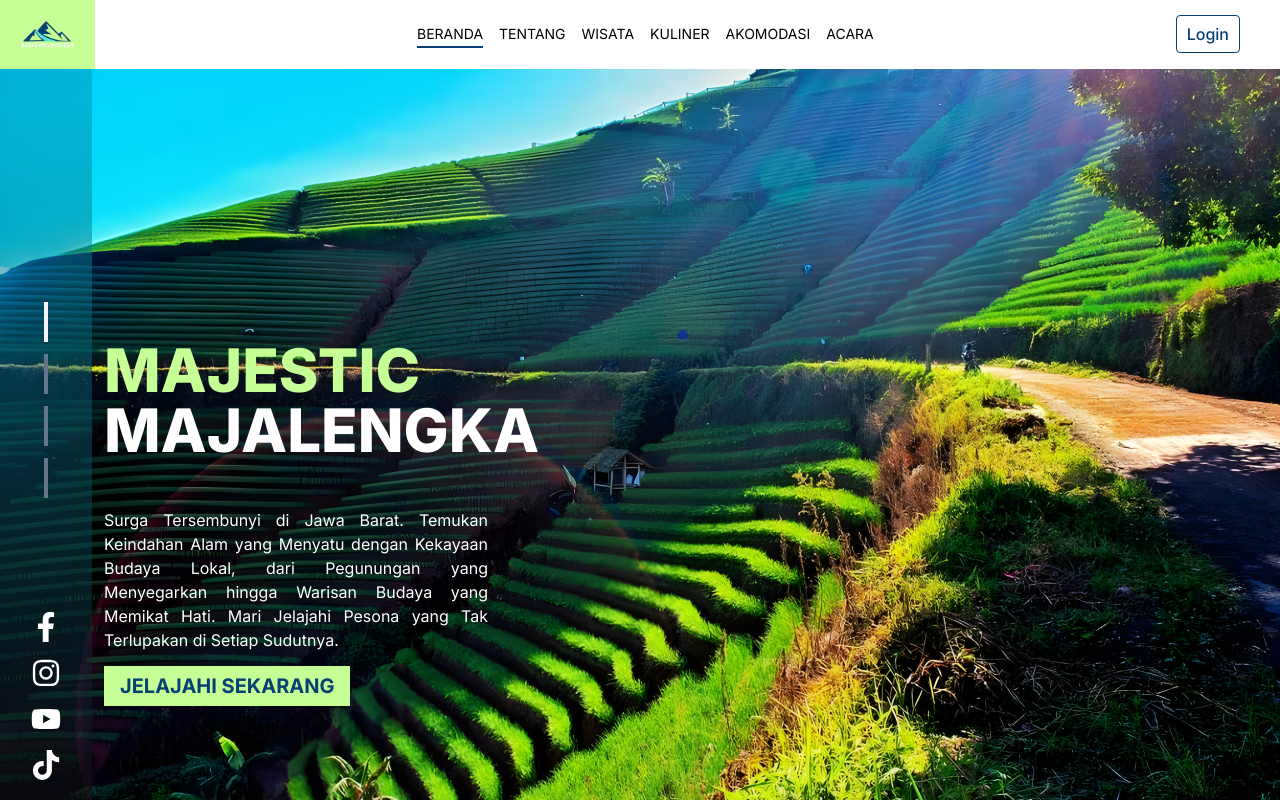
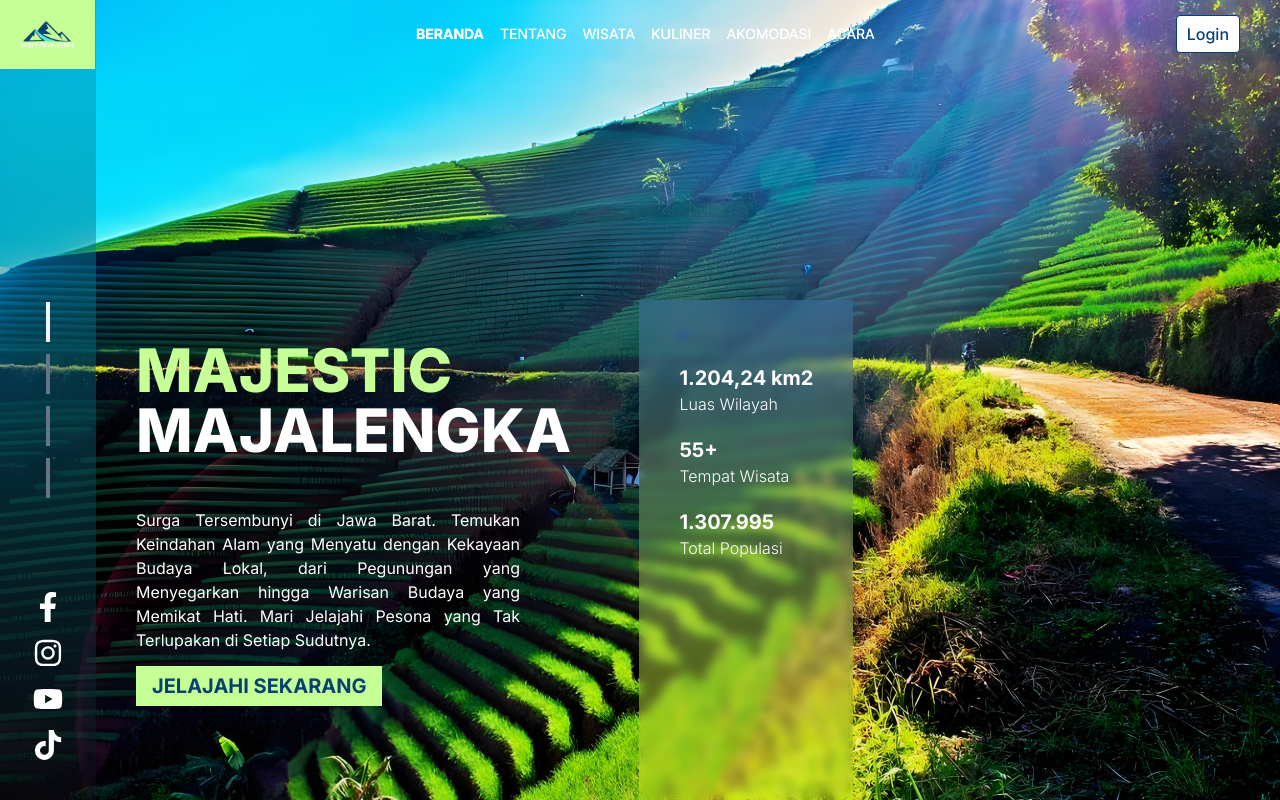
Before and after one commit to zackyhafsa/web-dev-unsil, a Next.js app: page / in a window 1280 px wide. Built offline with nearby package versions, Linux system fonts and the light colour scheme.

Commit message:
menambahkan fitur pada navbar

```diff
--- a/src/app/(dashboard)/Hero.jsx
+++ b/src/app/(dashboard)/Hero.jsx
@@ -7,10 +7,10 @@ const Hero = () => {
     <div className="h-screen">
       <Navbar />
       <div className="bg-[url('/hero-bg.png')] bg-center bg-no-repeat bg-cover h-screen w-full flex items-center">
-        <div className="p-11 bg-gradient-to-b from-[#01A9C680] to-[#0D0D1480] h-screen hidden md:flex items-center">
+        <div className="p-[46px] bg-gradient-to-b from-[#01A9C680] to-[#0D0D1480] h-screen hidden md:flex items-center">
           <SideNavbar />
         </div>
-        <div className="ml-3 mt-60">
+        <div className="ml-10 mt-60">
           <h1 className="text-6xl uppercase font-extrabold text-primary">
             Majestic <span className="block text-white">Majalengka</span>
           </h1>
@@ -23,6 +23,20 @@ const Hero = () => {
             JELAJAHI SEKARANG
           </a>
         </div>
+        <div className="pt-16 bg-gradient-to-b from-[#3D71A780] to-[#CCE61480] backdrop-blur-sm px-10 text-white absolute right-1/3  bottom-0 h-[500px]">
+          <div className="mb-5">
+            <h1 className="font-bold text-xl">1.204,24 km2</h1>
+            <p className="font-light">Luas Wilayah</p>
+          </div>
+          <div className="mb-5">
+            <h1 className="font-bold text-xl">55+</h1>
+            <p className="font-light">Tempat Wisata</p>
+          </div>
+          <div className="mb-5">
+            <h1 className="font-bold text-xl">1.307.995</h1>
+            <p className="font-light">Total Populasi</p>
+          </div>
+        </div>
       </div>
     </div>
   );
--- a/src/app/(dashboard)/Side.jsx
+++ b/src/app/(dashboard)/Side.jsx
@@ -9,11 +9,11 @@ const SideNavbar = () => {
         <div className="w-1 h-10 bg-slate-500 mb-3"></div>
         <div className="w-1 h-10 bg-slate-500"></div>
       </div>
-      <div className="text-white flex flex-col gap-4 absolute bottom-5">
-        <FaFacebookF size={30} />
-        <FaInstagram size={30} />
-        <FaYoutube size={30} />
-        <FaTiktok size={30} />
+      <div className="text-white flex flex-col gap-4 absolute bottom-10">
+        <FaFacebookF size={30} className="hover:text-primary ease-in-out duration-100" />
+        <FaInstagram size={30} className="hover:text-primary ease-in-out duration-100" />
+        <FaYoutube size={30} className="hover:text-primary ease-in-out duration-100" />
+        <FaTiktok size={30} className="hover:text-primary ease-in-out duration-100" />
       </div>
     </div>
   );
--- a/src/app/components/Navbar.jsx
+++ b/src/app/components/Navbar.jsx
@@ -1,10 +1,10 @@
 "use client";
 
+import { useState, useEffect } from "react";
 import Image from "next/image";
-import { useState } from "react";
 import { CiSearch } from "react-icons/ci";
 import { IoSunny } from "react-icons/io5";
-import { HiMenu, HiX } from "react-icons/hi"; // Import hamburger menu dan close icon
+import { HiMenu, HiX } from "react-icons/hi";
 import Logo from "../../../public/logo.png";
 import Button from "./Button";
 import { usePathname } from "next/navigation";
@@ -12,15 +12,37 @@ import Link from "next/link";
 
 const Navbar = () => {
   const pathname = usePathname();
-
   const [isOpen, setIsOpen] = useState(false); // State untuk toggle menu
+  const [isScrolled, setIsScrolled] = useState(false); // State untuk mengatur warna navbar
 
   const toggleMenu = () => {
     setIsOpen(!isOpen);
   };
 
+  // Menggunakan useEffect untuk menambahkan event listener pada scroll
+  useEffect(() => {
+    const handleScroll = () => {
+      if (window.scrollY > 50) {
+        setIsScrolled(true);
+      } else {
+        setIsScrolled(false);
+      }
+    };
+
+    window.addEventListener("scroll", handleScroll);
+
+    // Cleanup event listener
+    return () => {
+      window.removeEventListener("scroll", handleScroll);
+    };
+  }, []);
+
   return (
-    <div className="w-full top-0 right-0 left-0 fixed pr-5 bg-white z-[9999]">
+    <div
+      className={`w-full top-0 right-0 left-0 fixed pr-5 z-[9999] transition-all duration-300 ${
+        isScrolled ? "bg-white text-black shadow-md" : "bg-transparent text-white"
+      }`}
+    >
       <div className="flex justify-between items-center">
         <div className="bg-primary p-5">
           <Image src={Logo} alt="bg" width={55} priority />
@@ -35,87 +57,126 @@ const Navbar = () => {
         <div
           className={`${
             isOpen ? "block" : "hidden"
-          } md:flex flex-col md:flex-row gap-4 uppercase text-sm absolute md:relative top-16 left-0 w-full bg-white md:bg-transparent md:top-0 md:w-auto md:ml-5 md:p-0 p-5`}
+          } md:flex flex-col md:flex-row gap-4 uppercase text-sm absolute md:relative top-16 left-0 w-full bg-white  md:bg-transparent md:top-0 md:w-auto md:ml-5 md:p-0 p-5 ${
+            isScrolled ? "" : "md:bg-transparent text-black md:text-white"
+          }`}
         >
           <ul className="flex flex-col md:flex-row gap-4">
             <li>
               <Link
                 href="/"
-                className={`group relative link ${
-                  pathname === "/" ? "border-b-2 border-text-header pb-1" : ""
-                }`}
+                className={`group relative link ${pathname === "/" ? "font-bold" : ""}`}
                 onClick={toggleMenu}
               >
                 Beranda
-                <span className="absolute -bottom-1 left-1/2 w-0 transition-all h-0.5 bg-text-header group-hover:w-3/6 duration-300"></span>
-                <span className="absolute -bottom-1 right-1/2 w-0 transition-all h-0.5 bg-text-header group-hover:w-3/6 duration-300"></span>
+                <span
+                  className={`absolute -bottom-1 left-1/2 w-0 transition-all h-0.5 ${
+                    isScrolled ? "bg-black" : "bg-white"
+                  } group-hover:w-3/6 duration-300`}
+                ></span>
+                <span
+                  className={`absolute -bottom-1 right-1/2 w-0 transition-all h-0.5 ${
+                    isScrolled ? "bg-black" : "bg-white"
+                  } group-hover:w-3/6 duration-300`}
+                ></span>
               </Link>
             </li>
             <li>
               <Link
                 href="/about"
-                className={`group relative ${
-                  pathname === "/about" ? "border-b-2 border-text-header pb-1" : ""
-                }`}
+                className={`group relative link ${pathname === "/about" ? "font-bold" : ""}`}
                 onClick={toggleMenu}
               >
                 Tentang
-                <span className="absolute -bottom-1 left-1/2 w-0 transition-all h-0.5 bg-text-header group-hover:w-3/6 duration-300"></span>
-                <span className="absolute -bottom-1 right-1/2 w-0 transition-all h-0.5 bg-text-header group-hover:w-3/6 duration-300"></span>
+                <span
+                  className={`absolute -bottom-1 left-1/2 w-0 transition-all h-0.5 ${
+                    isScrolled ? "bg-black" : "bg-white"
+                  } group-hover:w-3/6 duration-300`}
+                ></span>
+                <span
+                  className={`absolute -bottom-1 right-1/2 w-0 transition-all h-0.5 ${
+                    isScrolled ? "bg-black" : "bg-white"
+                  } group-hover:w-3/6 duration-300`}
+                ></span>
               </Link>
             </li>
             <li>
               <Link
                 href="/wisata"
-                className={`group relative link ${
-                  pathname === "/wisata" ? "border-b-2 border-text-header pb-1" : ""
-                }`}
+                className={`group relative link ${pathname === "/wisata" ? "font-bold" : ""}`}
                 onClick={toggleMenu}
               >
                 Wisata
-                <span className="absolute -bottom-1 left-1/2 w-0 transition-all h-0.5 bg-text-header group-hover:w-3/6 duration-300"></span>
-                <span className="absolute -bottom-1 right-1/2 w-0 transition-all h-0.5 bg-text-header group-hover:w-3/6 duration-300"></span>
+                <span
+                  className={`absolute -bottom-1 left-1/2 w-0 transition-all h-0.5 ${
+                    isScrolled ? "bg-black" : "bg-white"
+                  } group-hover:w-3/6 duration-300`}
+                ></span>
+                <span
+                  className={`absolute -bottom-1 right-1/2 w-0 transition-all h-0.5 ${
+                    isScrolled ? "bg-black" : "bg-white"
+                  } group-hover:w-3/6 duration-300`}
+                ></span>
               </Link>
             </li>
             <li>
               <Link
                 href="/kuliner"
-                className={`group relative link ${
-                  pathname === "/kuliner" ? "border-b-2 border-text-header pb-1" : ""
-                }`}
+                className={`group relative link ${pathname === "/kuliner" ? "font-bold" : ""}`}
                 onClick={toggleMenu}
               >
                 Kuliner
-                <span className="absolute -bottom-1 left-1/2 w-0 transition-all h-0.5 bg-text-header group-hover:w-3/6 duration-300"></span>
-                <span className="absolute -bottom-1 right-1/2 w-0 transition-all h-0.5 bg-text-header group-hover:w-3/6 duration-300"></span>
+                <span
+                  className={`absolute -bottom-1 left-1/2 w-0 transition-all h-0.5 ${
+                    isScrolled ? "bg-black" : "bg-white"
+                  } group-hover:w-3/6 duration-300`}
+                ></span>
+                <span
+                  className={`absolute -bottom-1 right-1/2 w-0 transition-all h-0.5 ${
+                    isScrolled ? "bg-black" : "bg-white"
+                  } group-hover:w-3/6 duration-300`}
+                ></span>
               </Link>
             </li>
             <li>
               <Link
-                href="akomodasi"
-                className={`group relative link ${
-                  pathname === "/akomodasi" ? "border-b-2 border-text-header pb-1" : ""
-                }`}
+                href="/akomodasi"
+                className={`group relative link ${pathname === "/akomodasi" ? "font-bold" : ""}`}
                 onClick={toggleMenu}
               >
                 Akomodasi
-                <span className="absolute -bottom-1 left-1/2 w-0 transition-all h-0.5 bg-text-header group-hover:w-3/6 duration-300"></span>
-                <span className="absolute -bottom-1 right-1/2 w-0 transition-all h-0.5 bg-text-header group-hover:w-3/6 duration-300"></span>
+                <span
+                  className={`absolute -bottom-1 left-1/2 w-0 transition-all h-0.5 ${
+                    isScrolled ? "bg-black" : "bg-white"
+                  } group-hover:w-3/6 duration-300`}
+                ></span>
+                <span
+                  className={`absolute -bottom-1 right-1/2 w-0 transition-all h-0.5 ${
+                    isScrolled ? "bg-black" : "bg-white"
+                  } group-hover:w-3/6 duration-300`}
+                ></span>
               </Link>
             </li>
             <li>
               <Link
-                href="acara"
-                className={`group relative link ${
-                  pathname === "/acara" ? "border-b-2 border-text-header pb-1" : ""
-                }`}
+                href="/acara"
+                className={`group relative link ${pathname === "/acara" ? "font-bold" : ""}`}
                 onClick={toggleMenu}
               >
                 Acara
-                <span className="absolute -bottom-1 left-1/2 w-0 transition-all h-0.5 bg-text-header group-hover:w-3/6 duration-300"></span>
-                <span className="absolute -bottom-1 right-1/2 w-0 transition-all h-0.5 bg-text-header group-hover:w-3/6 duration-300"></span>
+                <span
+                  className={`absolute -bottom-1 left-1/2 w-0 transition-all h-0.5 ${
+                    isScrolled ? "bg-black" : "bg-white"
+                  } group-hover:w-3/6 duration-300`}
+                ></span>
+                <span
+                  className={`absolute -bottom-1 right-1/2 w-0 transition-all h-0.5 ${
+                    isScrolled ? "bg-black" : "bg-white"
+                  } group-hover:w-3/6 duration-300`}
+                ></span>
               </Link>
             </li>
+            {/* Tambahkan item menu lainnya di sini */}
           </ul>
         </div>
 
```
